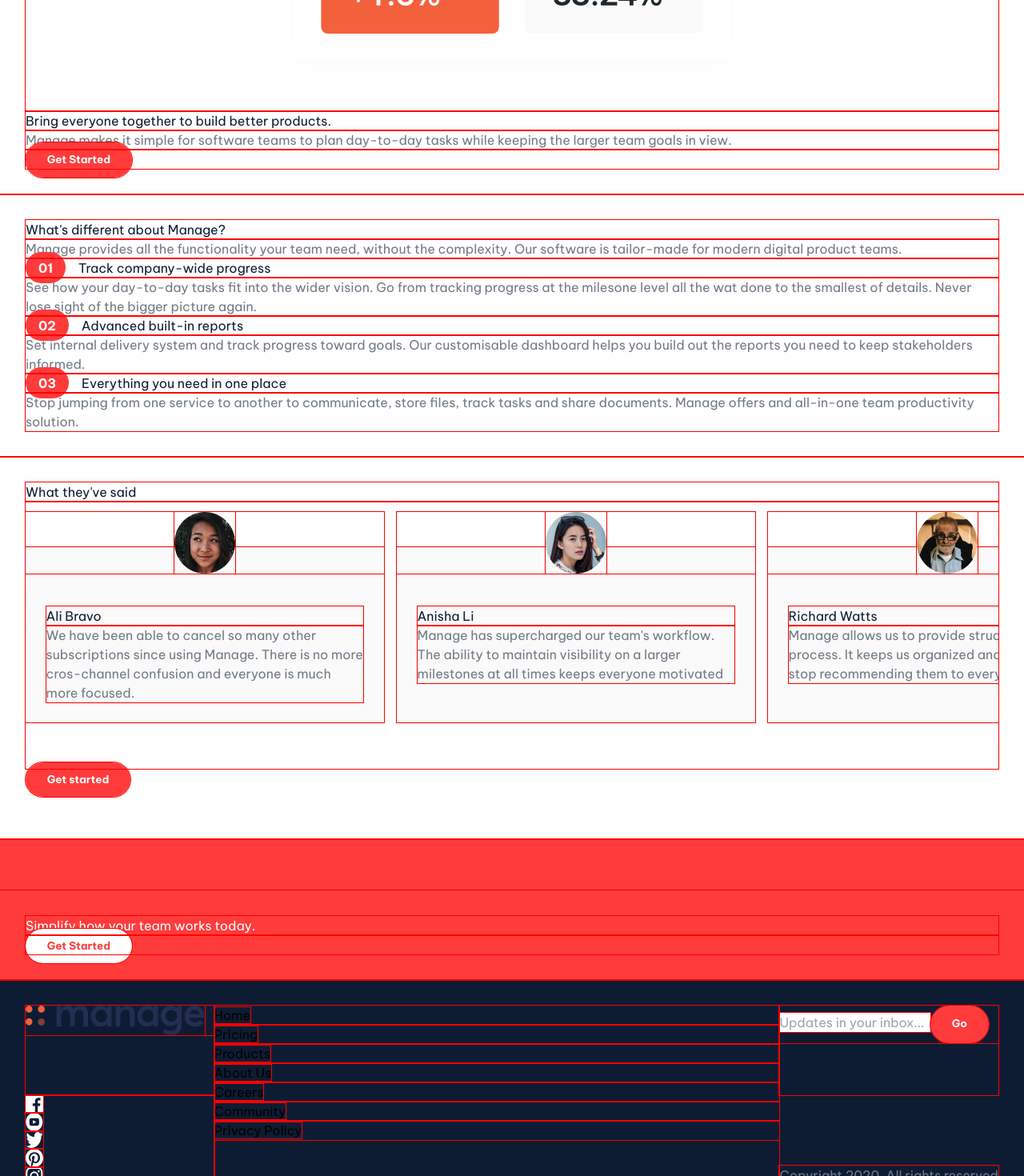
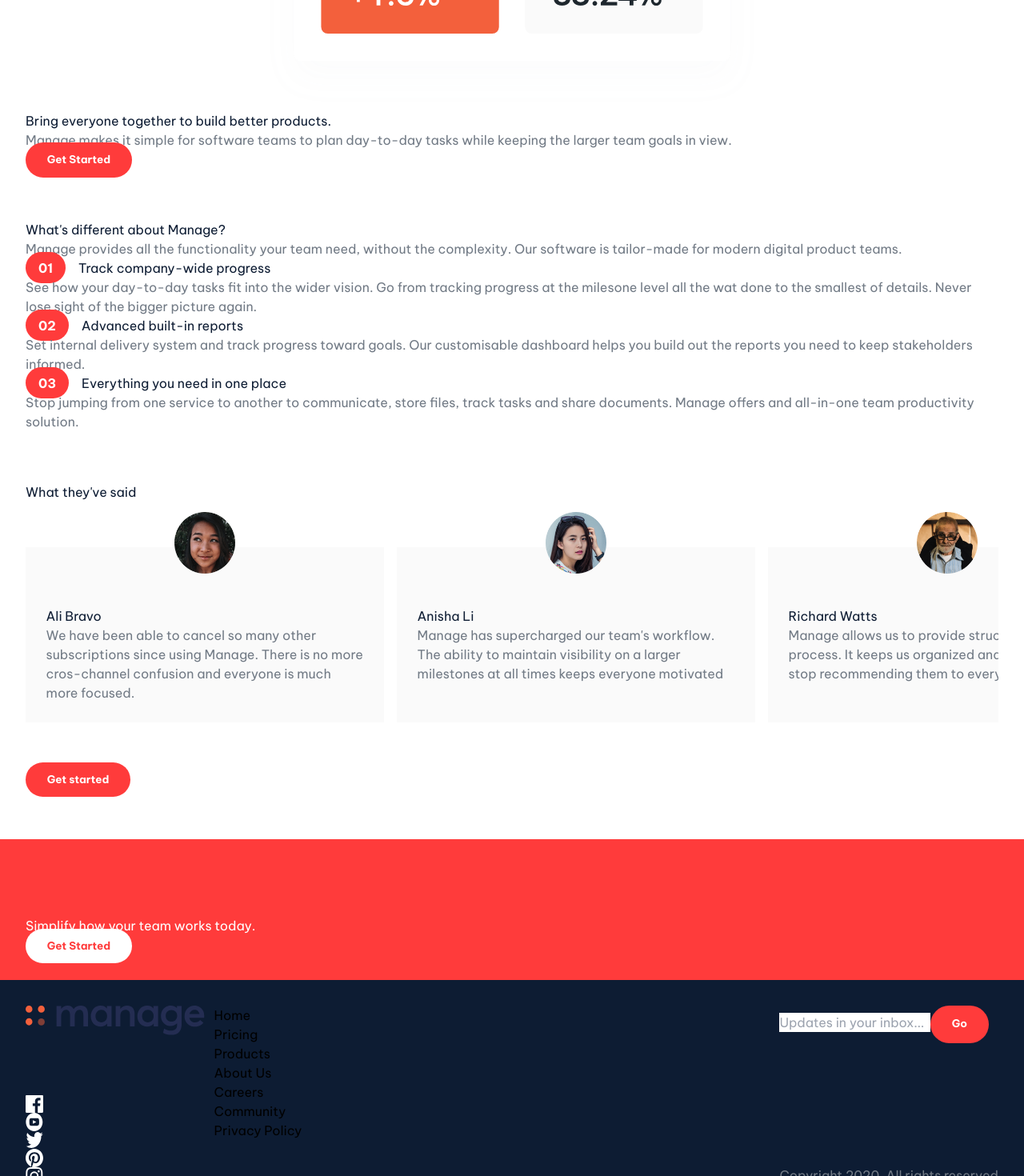
Before and after one commit to JacobJax/manage-landing-page, a React (Vite) app: page / in a window 1280 px wide. Shown: the part 1220-2690 px from the top of the page at 80% size. Built offline with nearby package versions, Linux system fonts and the light colour scheme.

Commit message:
finish touch up

```diff
--- a/src/components/Difference.jsx
+++ b/src/components/Difference.jsx
@@ -43,7 +43,7 @@ export default function Difference() {
                         "
                      >Track company-wide progress</h3>
                      </div>
-                     <p className='my-6 lg:pl-20'>See how your day-to-day tasks fit into the wider vision. Go from tracking progress at the milesone level all the wat done to the smallest of details. Never lose sight of the bigger picture again.</p>
+                     <p className='my-4 lg:pl-20'>See how your day-to-day tasks fit into the wider vision. Go from tracking progress at the milesone level all the wat done to the smallest of details. Never lose sight of the bigger picture again.</p>
                   </div>
 
                </li>
@@ -60,7 +60,7 @@ export default function Difference() {
                            "
                         >Advanced built-in reports</h3>
                      </div>
-                        <p className='my-6 lg:pl-20'>Set internal delivery system and track progress toward goals. Our customisable dashboard helps you build out the reports you need to keep stakeholders informed.</p>
+                        <p className='my-4 lg:pl-20'>Set internal delivery system and track progress toward goals. Our customisable dashboard helps you build out the reports you need to keep stakeholders informed.</p>
                   </div>
                </li>
                <li>
@@ -76,7 +76,7 @@ export default function Difference() {
                            "
                         >Everything you need in one place</h3>
                      </div>
-                     <p className='my-6 lg:pl-20'>Stop jumping from one service to another to communicate, store files, track tasks and share documents. Manage offers and all-in-one team productivity solution.</p>
+                     <p className='my-4 lg:pl-20'>Stop jumping from one service to another to communicate, store files, track tasks and share documents. Manage offers and all-in-one team productivity solution.</p>
                   </div>
                </li>
             </ul>
--- a/src/components/Footer.css
+++ b/src/components/Footer.css
@@ -4,6 +4,7 @@ footer {
 
 :is(footer) input {
    width: 80%;
+   color: var(--dark-blue);
 }
 :is(footer) .btn {
    background-color: var(--bright-red);
--- a/src/components/Footer.jsx
+++ b/src/components/Footer.jsx
@@ -19,15 +19,15 @@ export default function Footer() {
             <div className="footer-content" id="footer-links">
                <div className='flex justify-between p-8 md:px-16'>
                   <ul>
-                     <li className='my-4'><a href="#">Home</a></li>
-                     <li className='my-4'><a href="#">Pricing</a></li>
-                     <li className='my-4'><a href="#">Products</a></li>
-                     <li className='my-4'><a href="#">About Us</a></li>
+                     <li className='mb-4'><a href="#">Home</a></li>
+                     <li className='mb-4'><a href="#">Pricing</a></li>
+                     <li className='mb-4'><a href="#">Products</a></li>
+                     <li className='mb-4'><a href="#">About Us</a></li>
                   </ul>
                   <ul>
-                     <li className='my-4'><a href="#">Careers</a></li>
-                     <li className='my-4'><a href="#">Community</a></li>
-                     <li className='my-4'><a href="#">Privacy Policy</a></li>
+                     <li className='mb-4'><a href="#">Careers</a></li>
+                     <li className='mb-4'><a href="#">Community</a></li>
+                     <li className='mb-4'><a href="#">Privacy Policy</a></li>
                   </ul>
                </div>
             </div>
--- a/src/index.css
+++ b/src/index.css
@@ -6,7 +6,7 @@
   padding: 0;
   margin: 0;
   box-sizing: border-box;
-  outline: red .7px solid;
+  /* outline: red .7px solid; */
 }
 
 :root {
```
